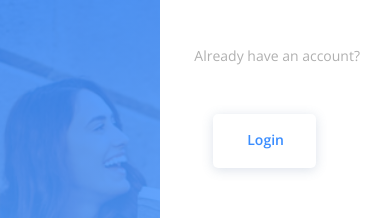
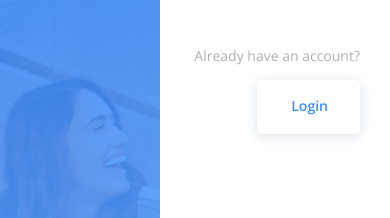
Before and after one commit to MirandaL27/16016e, a React (Create React App) app in the folder client/: page / in a window 390 px wide. Shown: the top 218 px of the page. Built offline with nearby package versions, Linux system fonts and the light colour scheme; no server answers.

Commit message:
added responsiveness to login page.

```diff
--- a/client/src/Login.js
+++ b/client/src/Login.js
@@ -4,6 +4,7 @@ import Banner from './components/Banner';
 import FormHeader from './components/FormHeader';
 import FormButton from './components/FormButton';
 import { makeStyles } from '@material-ui/core/styles';
+// import useMediaQuery from '@material-ui/core/useMediaQuery';
 import {
   Grid,
   Box,
@@ -22,6 +23,7 @@ const loginStyles = makeStyles((theme) => ({
     paddingBottom: '60px'
   }
 }));
+
 
 const Login = ({ user, login, useStyles}) => {
   const history = useHistory();
--- a/client/src/components/FormHeader.js
+++ b/client/src/components/FormHeader.js
@@ -22,6 +22,11 @@ import {
     createAccountButton: {
       marginTop: '49px',
       marginRight: '74px',
+      ['@media (max-width:780px)']:{
+        marginTop: '15px',
+        marginRight: '30px'
+      }
+      ,
       padding: '16px 32px 19px 34px',
       boxShadow: '0px 2px 12px rgba(74, 106, 149, 0.2)',
       borderRadius: '5px',
```
